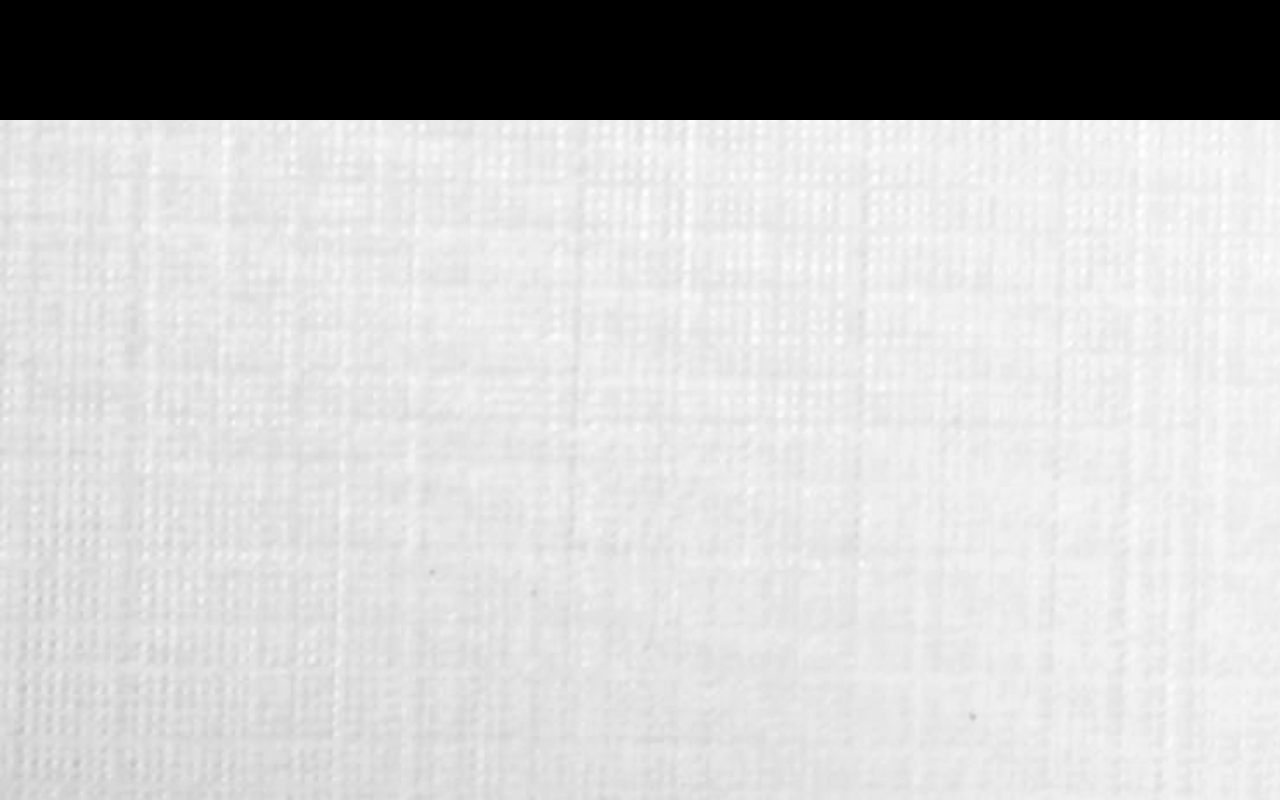
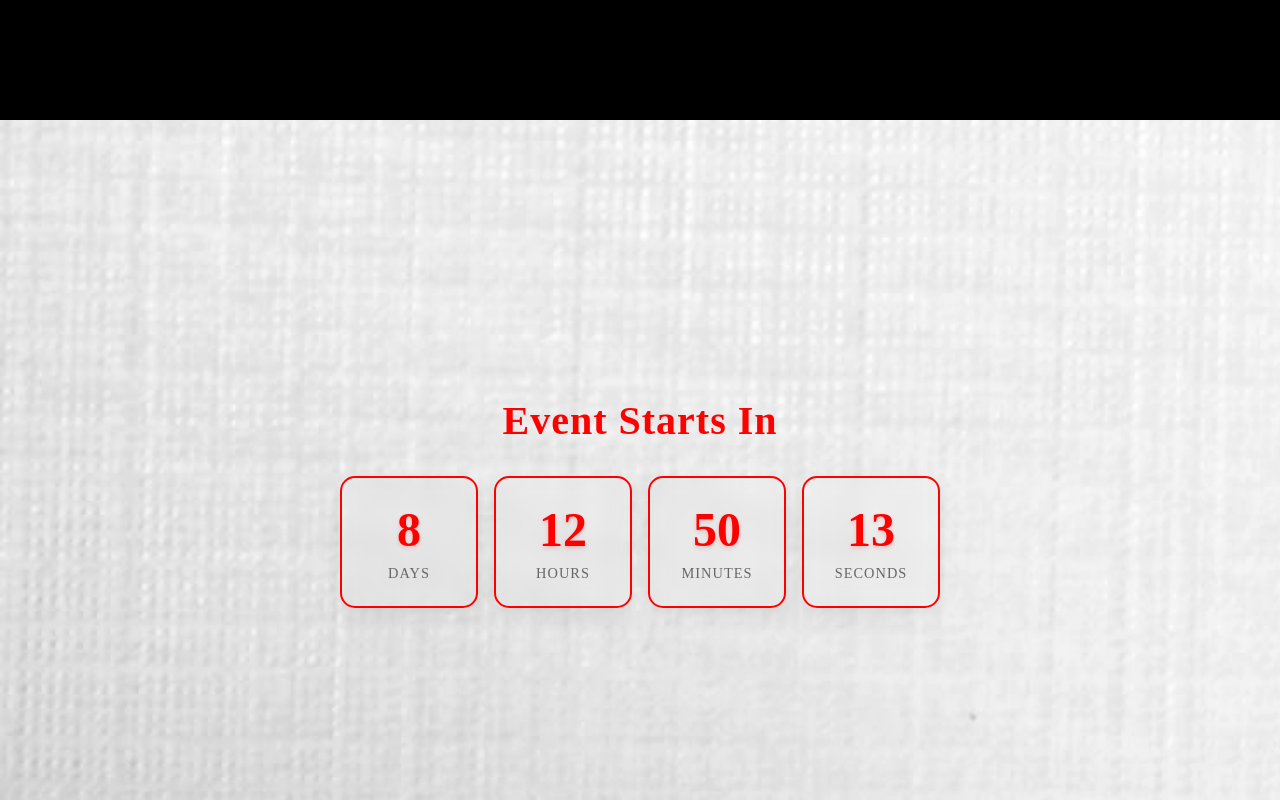
Before and after one commit to WhisperedShadow/zenith, a React (Vite) app: page / in a window 1280 px wide. Shown: the part 1700-2500 px from the top of the page. Built offline with nearby package versions, Linux system fonts and the light colour scheme.

Commit message:
Your commit message

```diff
--- a/package.json
+++ b/package.json
@@ -7,7 +7,9 @@
     "dev": "vite",
     "build": "vite build",
     "lint": "eslint .",
-    "preview": "vite preview"
+    "preview": "vite preview",
+    "host": "vite --host"
+
   },
   "dependencies": {
     "react": "^19.0.0",
--- a/src/pages/events/Event.jsx
+++ b/src/pages/events/Event.jsx
@@ -30,7 +30,7 @@ const Event = () => {
       <h1>Event {id}</h1>
       <div id="con" className={styles.con}></div>
       <p className={styles.apply}>
-        <a href={events.form}>Apply here</a>
+        <a href={events.form}>Register Now</a>
       </p>
     </section>
   );
--- a/src/pages/events/Events.jsx
+++ b/src/pages/events/Events.jsx
@@ -50,16 +50,19 @@ const Events = () => {
           or connect, there's something for everyone! Stay tuned, participate,
           and make unforgettable memories.{" "}
         </p>
+      <div className={styles.allcards}>
         {events.map((event) => (
           <div className={styles.card} key={event.id}>
             <img src={event.image} alt="" />
             <div className={styles.con}>
               <h1>{event.name}</h1>
               <p>{event.description}</p>
-              <a href={`event/${event.name}`}>Click here </a>
+              <a href={`event/${event.name}`}>Show more </a>
             </div>
           </div>
+
         ))}
+        </div>
       </section>
     </>
   );
--- a/src/pages/events/Events.module.css
+++ b/src/pages/events/Events.module.css
@@ -4,9 +4,14 @@
   margin-bottom: 1.5rem;
   line-height: 1.6;
   padding: 20px;
+
 }
+.allcards{
+  display: flex;
+  flex-direction:row ;
+}
+.card {
 
-.card {
   margin: 50px;
   border: 1px solid #ccc;
   border-radius: 5px;
@@ -16,6 +21,7 @@
   height: 400px;
   position: relative;
   overflow: hidden;
+
 }
 
 .card img {
@@ -72,3 +78,12 @@
   width: 50%;
   height: auto;
 }
+
+
+
+@media screen and (max-width: 768px) {
+  .allcards{
+    display: flex;
+    flex-direction:column;
+  }
+}
--- /dev/null
+++ b/src/pages/home/Eventcountdown.jsx
@@ -0,0 +1,54 @@
+import React, { useState, useEffect } from 'react';
+import styles from "./Home.module.css";
+
+const EventCountdown = () => {
+  const [timeRemaining, setTimeRemaining] = useState({
+    days: 0,
+    hours: 0,
+    minutes: 0,
+    seconds: 0
+  });
+
+  useEffect(() => {
+    const eventDate = new Date('2025-04-03T00:00:00');
+
+    const countdownInterval = setInterval(() => {
+      const now = new Date();
+      const difference = eventDate.getTime() - now.getTime();
+
+      if (difference > 0) {
+        const days = Math.floor(difference / (1000 * 60 * 60 * 24));
+        const hours = Math.floor((difference % (1000 * 60 * 60 * 24)) / (1000 * 60 * 60));
+        const minutes = Math.floor((difference % (1000 * 60 * 60)) / (1000 * 60));
+        const seconds = Math.floor((difference % (1000 * 60)) / 1000);
+
+        setTimeRemaining({ days, hours, minutes, seconds });
+      } else {
+        clearInterval(countdownInterval);
+        setTimeRemaining({ days: 0, hours: 0, minutes: 0, seconds: 0 });
+      }
+    }, 1000);
+
+    return () => clearInterval(countdownInterval);
+  }, []);
+
+  return (
+    <div className={styles.countdownContainer}>
+      <h2 className={styles.countdownTitle}>Event Starts In</h2>
+      <div className={styles.countdownGrid}>
+        {Object.entries(timeRemaining).map(([key, value], index) => (
+          <div
+            key={key}
+            className={styles.countdownItem}
+            style={{'--i': index + 1}}
+          >
+            <span className={styles.countdownNumber}>{value}</span>
+            <span className={styles.countdownLabel}>{key}</span>
+          </div>
+        ))}
+      </div>
+    </div>
+  );
+};
+
+export default EventCountdown;
--- a/src/pages/home/Home.jsx
+++ b/src/pages/home/Home.jsx
@@ -1,4 +1,5 @@
 import styles from "./Home.module.css";
+import EventCountdown from './Eventcountdown';
 
 const Home = () => {
   return (
@@ -8,21 +9,26 @@ const Home = () => {
         <img src="/hero/samuraipng.png" alt="" className={styles.hero}/>
         <img src="/hero/petal.gif" alt="" className={styles.petal} />
       </section>
+
       <section className={styles.about}>
+        <div className={styles.aboutCon}>
+          <h3 className={styles.heading}>WELCOME TO <br/>ZENITH'25</h3>
+          <h2>A National Level Technical Symposium</h2>
+          <br/>
+         <p>Lorem ipsum dolor sit amet consectetur adipisicing elit. Velit omnis eum soluta eius nulla tempore fugit! Excepturi explicabo nesciunt corporis voluptas molestias facilis possimus? Temporibus veniam mollitia voluptate culpa doloribus explicabo, blanditiis, veritatis praesentium quisquam eligendi illum unde voluptatibus est reprehenderit quia inventore asperiores necessitatibus eaque suscipit minus minima! Eligendi architecto voluptatum mollitia numquam sint nemo reprehenderit necessitatibus! Numquam, natus! Magni, in reiciendis, consectetur incidunt nulla exercitationem soluta voluptatum sint repellat, eum similique temporibus hic dolorem eos inventore eius eligendi? Nesciunt ipsam magni assumenda obcaecati, quas ex amet ullam corrupti natus non suscipit omnis delectus nisi voluptates eius accusantium aperiam?</p>
+          <br/>
+          <button className={styles.regbtn}><a href="https://docs.google.com/forms/d/e/1FAIpQLSemfqZ-VTVttNEUT7LpF8ncHBKD_FCn1Bthf11tjUqUhZfGlg/viewform?usp=header">Register now</a></button>
+        </div>
+        <div className={styles.logocon}>
+          <img src="/logo/nklogo.png" alt=""/>
+        </div>
+      </section>
 
-       <div className={styles.aboutCon}>
-        <h3 className={styles.heading}>WELCOME TO <br/>
-
-        ZENITH'25</h3>
-        <h2>
-        A National Level Technical Symposium</h2>
-        <br/>
-<p>Lorem ipsum dolor sit amet consectetur, adipisicing elit. Nesciunt iste ab, dolorem autem doloremque ullam vitae quos quisquam quis porro? Provident mollitia vitae deleniti inventore modi dignissimos! Voluptatum, cumque nulla rerum odit error quidem eum tenetur nobis id, nemo magni fugiat perferendis excepturi mollitia soluta reiciendis natus rem, explicabo quia recusandae quisquam alias impedit pariatur? Voluptate aliquid fugiat quae amet modi incidunt perspiciatis dolorem, eaque aliquam voluptas cum, assumenda, quisquam excepturi obcaecati corrupti asperiores? Ab, perferendis culpa, voluptate dolores vel temporibus officiis in quia autem adipisci mollitia ratione, dolorum non nisi! Nobis vitae optio ducimus ullam at nulla pariatur repellendus non aperiam fugit. Cupiditate quasi voluptates id culpa tenetur deserunt quod fuga earum, odit officia alias nemo laboriosam impedit voluptatem est ducimus libero, ipsa et suscipit mollitia, modi quo totam provident. Quod placeat sit veritatis perferendis laudantium ad, explicabo provident consequatur quia in modi! Perferendis nostrum praesentium rerum sit odio iste magnam quo,
-accusantium exercitationem culpa. In expedita iure, consequuntur suscipit similique, atque recusandae officia nam sequi dicta porro ullam nesciunt accusamus. Dolor praesentium, temporibus placeat mollitia illum illo eius ex aliquid autem incidunt odit ullam laborum labore veniam. Nesciunt modi, sed veritatis consequatur maiores soluta et excepturi corrupti nobis reprehenderit nam ab aperiam, distinctio magni non enim officia, itaque accusantium quas vel totam? Id, quam laudantium atque officiis sapiente beatae quo perspiciatis cupiditate repellat saepe quisquam nisi, harum maxime quaerat vero sed nulla dolor, quasi excepturi repellendus suscipit incidunt asperiores dolorum illo? Natus, harum non in minima voluptatem pariatur.</p> <br/> <button className={styles.regbtn}>  Register now</button>      </div>
-      <div className={styles.logocon}>
-       <img src="/logo/nklogo.png" alt=""/></div>
+      <section>
+        <div className={styles.eventtimer}>
+          <EventCountdown />
+        </div>
       </section>
-      <section></section>
     </>
   );
 };
--- a/src/pages/home/Home.module.css
+++ b/src/pages/home/Home.module.css
@@ -14,6 +14,12 @@
   transform: translateY(-100%);
   height: auto;
   animation: top-down 0.5s cubic-bezier(0.075, 0.82, 0.165, 1) 0.5s 1 forwards;
+
+}
+
+.regbtn a{
+  text-decoration: none;
+  color: red;
 }
 
 .hero {
@@ -46,6 +52,7 @@
 
 
 .heading{
+  color: red;
   font-size: 69px;
   font-weight: 700;
   margin-bottom: 20px;
@@ -68,10 +75,10 @@
 
 }
 
+
 .aboutCon{
   display: none;
   opacity: 0;
-
 }
 
 .logocon{
@@ -83,11 +90,11 @@
   .logocon{
     display: block;
 
-    animation: right-left 0.5s cubic-bezier(0.075, 0.82, 0.165, 1) 0.5s 1 forwards;
+    animation: right-left 0.5s cubic-bezier(0.075, 0.82, 0.165, 1) 0.1s 0.5 forwards;
   }
   .aboutCon{
     display: block;
-    animation: left-to-right 0.5s cubic-bezier(0.075, 0.82, 0.165, 1) 0.5s 1 forwards;
+    animation: left-to-right 0.5s cubic-bezier(0.075, 0.82, 0.165, 1) 0.1s 0.5 forwards;
   }
 
 }
@@ -140,6 +147,179 @@
 
 }
 
+
+.eventtimer {
+  display: flex;
+  justify-content: center;
+  align-items: center;
+  padding: 2rem;
+  position: relative;
+  overflow: hidden;
+  border-radius: 15px;
+ height: 700px;
+  background-color: transparent;
+}
+
+
+.eventtimer::before {
+  content: '';
+  position: absolute;
+  top: 0;
+  left: 0;
+  right: 0;
+  bottom: 0;
+  background:
+    radial-gradient(circle at 20% 30%, rgba(255,255,255,0.1) 0%, transparent 50%),
+    radial-gradient(circle at 80% 70%, rgba(255,255,255,0.1) 0%, transparent 50%);
+  animation: movingGradient 15s ease infinite alternate;
+  opacity: 0.7;
+}
+
+
+@keyframes movingGradient {
+  0% {
+    transform: scale(1) rotate(0deg);
+  }
+  100% {
+    transform: scale(1.2) rotate(10deg);
+  }
+}
+
+.countdownContainer {
+  text-align: center;
+  max-width: 600px;
+  width: 100%;
+  position: relative;
+  z-index: 10;
+}
+
+.countdownTitle {
+  font-size: 2.5rem;
+  margin-bottom: 2rem;
+  color: red;
+  font-weight: 600;
+  letter-spacing: 1px;
+  animation: slideDown 0.7s cubic-bezier(0.25, 0.46, 0.45, 0.94) forwards;
+  opacity: 0;
+}
+
+@keyframes slideDown {
+  0% {
+    opacity: 0;
+    transform: translateY(-50px);
+  }
+  100% {
+    opacity: 1;
+    transform: translateY(0);
+  }
+}
+
+.countdownGrid {
+  display: grid;
+  grid-template-columns: repeat(4, 1fr);
+  gap: 1rem;
+}
+
+.countdownItem {
+  display: flex;
+  flex-direction: column;
+  align-items: center;
+  background-color: transparent;
+  border: red 2px solid;
+
+  padding: 1.5rem;
+  border-radius: 15px;
+  box-shadow:
+    0 10px 25px rgba(0, 0, 0, 0.05),
+    0 4px 10px rgba(0, 0, 0, 0.03);
+  backdrop-filter: blur(10px);
+  transform: scale(0);
+  animation: popIn 0.6s cubic-bezier(0.34, 1.56, 0.64, 1) forwards;
+  animation-delay: calc(0.1s * var(--i));
+}
+
+
+
+@keyframes popIn {
+  0% {
+    transform: scale(0);
+    opacity: 0;
+  }
+  80% {
+    transform: scale(1.1);
+    opacity: 0.8;
+  }
+  100% {
+    transform: scale(1);
+    opacity: 1;
+  }
+}
+
+.countdownNumber {
+  font-size: 3rem;
+  font-weight: bold;
+  color: red;
+  margin-bottom: 0.5rem;
+  text-shadow: 0 2px 4px rgba(255, 0, 17, 0.2);
+}
+
+.countdownLabel {
+  font-size: 0.9rem;
+  color: #666;
+  text-transform: uppercase;
+  letter-spacing: 1px;
+}
+
+
+
 @media screen and (max-width: 768px) {
+   .log{
+    height: 500px;
+    width: 550px;
+    margin-top: -270px;
+   }
+
+
+   .aboutCon{
+    display: block;
+    opacity: 1;
+
+   }
+
+
+
+
+.logocon img{
+  display: none;
+
 
 }
+.heading{
+  font-size: 39px;
+  font-weight: 200;
+  margin-bottom: 20px;
+  font-family: madefor-display-bold, helveticaneuew01-65medi, helveticaneuew02-65medi, helveticaneuew10-65medi, sans-serif;
+
+
+}
+
+
+.countdownGrid {
+  display: flex;
+  flex-direction: column;
+}
+
+
+
+}
+
+
+
+
+
+
+
+
+
+
+/*event timer*/
```
